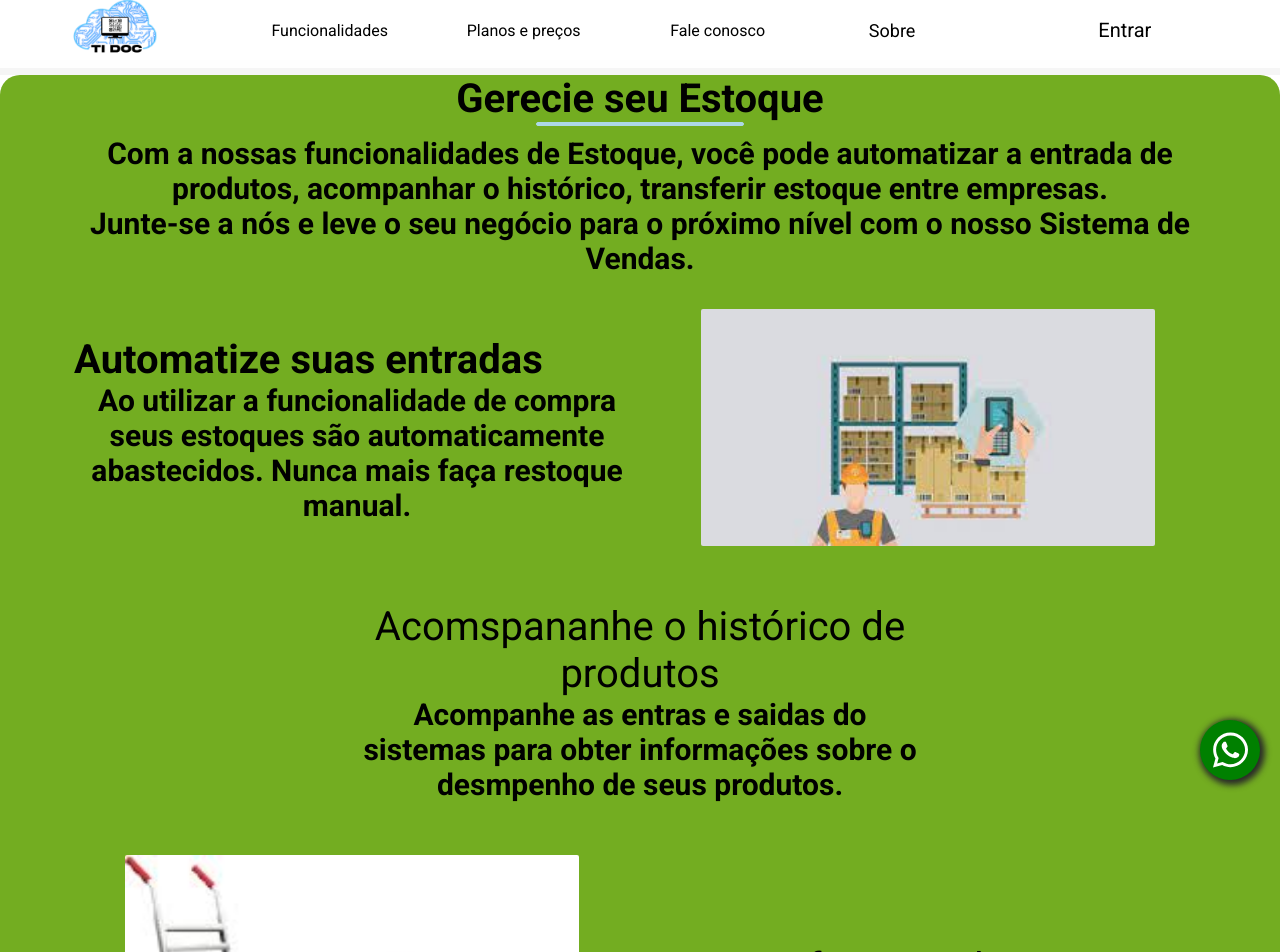
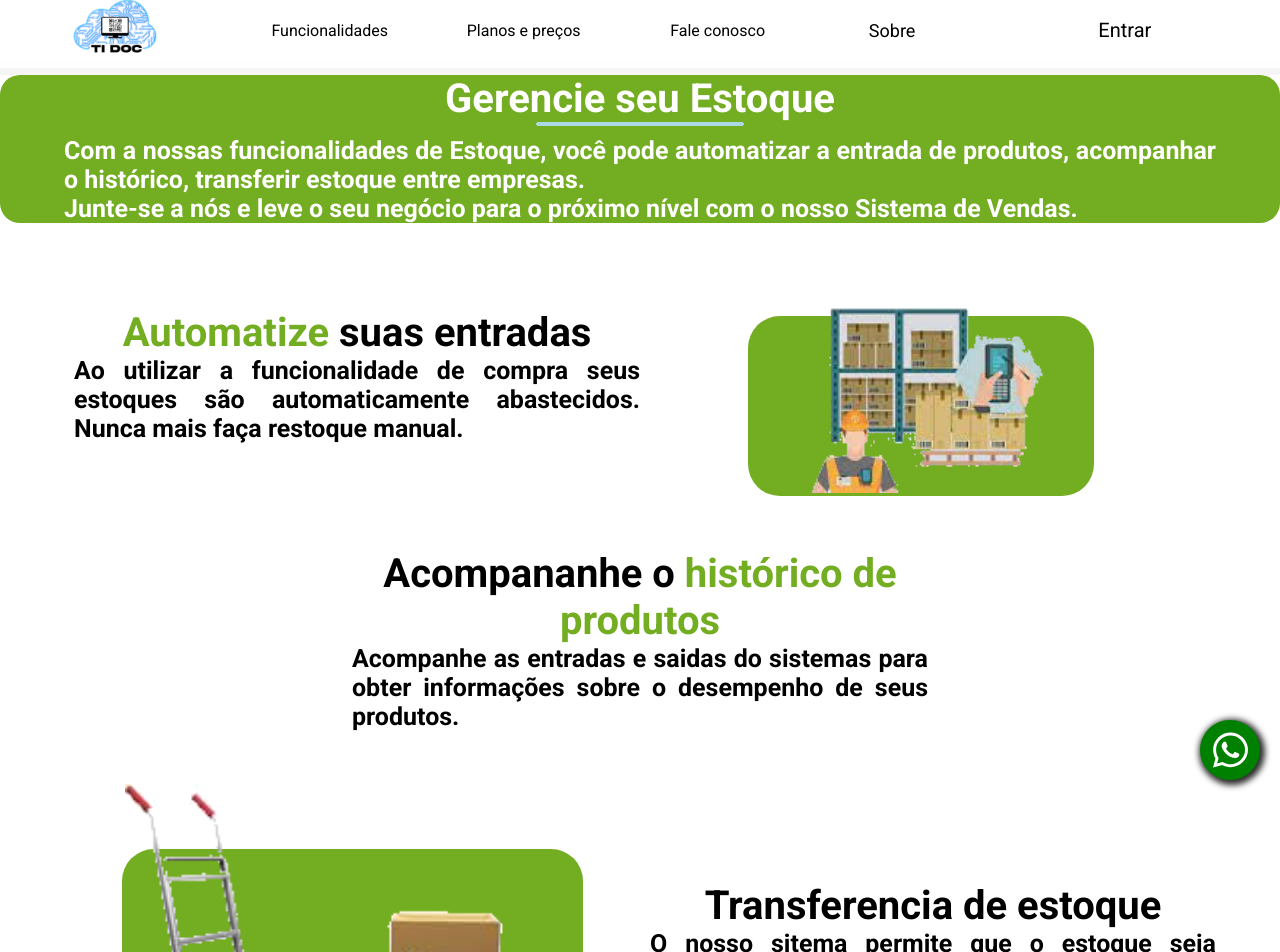
Before and after one commit to AiltonBergamo/SITE, a Vue app: page /funcional/estoque in a window 1280 px wide. Shown: the top 952 px of the page. Built offline with nearby package versions, Linux system fonts and the light colour scheme.

Commit message:
Refatoração novo padrão para telas de funcionalidade

```diff
--- a/src/pages/FuncionalidadeEstoque.vue
+++ b/src/pages/FuncionalidadeEstoque.vue
@@ -1,24 +1,28 @@
 <template>
+    <div class="column">
         <section class="header_cad">
-        <div class="column">
             <div class="titulo">
                 <h1 class="titulo">
-                    Gerecie seu Estoque
+                    Gerencie seu Estoque
                     <hr size="6" width="20%" color="lightblue" style="margin-left: 40%;border-radius: 20px;margin-bottom: 10px;">
                 </h1>
                 <h2>Com a nossas funcionalidades de Estoque, você pode automatizar a entrada de produtos, acompanhar o histórico, transferir estoque entre empresas.</h2>
                 <h2>Junte-se a nós e leve o seu negócio para o próximo nível com o nosso Sistema de Vendas.</h2>
             </div>
+        </section>
         <div class="bloco">
             <div class="row">
                 <div class="column texto center">
-                        <div class="textoEsquerda">
-                            <p class="titulo-sub negrito">Automatize suas entradas</p>
+                    <div class="textoCentraliza">
+                        <span class="titulo-sub negrito colorido">Automatize</span><span class="titulo-sub negrito"> suas entradas</span>
                     </div>
                     <h2>Ao utilizar a funcionalidade de compra seus estoques são automaticamente abastecidos. Nunca mais faça restoque manual.</h2>
                 </div>
                 <div class="tela">
-                        <img src="../assets/images/estoque.jpg" alt="">
+                    <div class="destaque" style="top: calc(50% - 60px);left: calc(50% - 180px);"></div>
+                    <div>
+                        <img src="../assets/images/estoque.png" alt="">
+                    </div>
                 </div>
             </div>
         </div>
@@ -26,20 +30,21 @@
             <div class="row center">
                 <div class="column" style="width: 50%;">
                     <div class="textoCentro">
-                            <span class="titulo-sub">Acomspananhe o histórico de produtos</span>
+                        <span class="titulo-sub negrito">Acompananhe o </span><span class="titulo-sub negrito colorido">histórico de produtos</span>
                     </div>
-                        <h2>Acompanhe as entras e saidas do sistemas para obter informações sobre o desmpenho de seus produtos.</h2>
+                    <h2>Acompanhe as entradas e saidas do sistemas para obter informações sobre o desempenho de seus produtos.</h2>
                 </div>
             </div>
         </div>
         <div class="bloco">
             <div class="row">
                 <div class="tela">
-                        <img src="../assets/images/transferencia.jpg" alt="">
+                    <div class="destaque" style="top: calc(50% - 100px);left: calc(50% - 230px);width: 80%;height: 50%;"></div>
+                    <img src="../assets/images/transferencia.png" alt="">
                 </div>
                 <div class="column center texto">
                     <div class="textoDireita">
-                            <span class="titulo-sub">Transferencia de estoque</span>
+                        <span class="titulo-sub negrito">Transferencia de estoque</span>
                     </div>
                     <h2>O nosso sitema permite que o estoque seja transferido entre multiplas empresas de forma simples e rápida.</h2>
                 </div>
@@ -48,13 +53,12 @@
         <div class="bloco">
             <div class="row center">
                 <div class="column" style="width: 30%;">
-                        <h3 class="tituloLista">Como Transferir Estoque:</h3>
+                    <h3 class="tituloLista">Como <span class="titulo-sub negrito colorido">Transferir Estoque</span>:</h3>
                 </div>
                 <iframe width="560" height="315" src="https://www.youtube.com/embed/Ghgg_fukbvU?si=kmzKiQfzvQy-oFqX" title="YouTube video player" frameborder="0" allow="accelerometer; autoplay; clipboard-write; encrypted-media; gyroscope; picture-in-picture; web-share" allowfullscreen></iframe>
             </div>
         </div>
     </div>
-    </section>
 </template>
 
 <script>
@@ -67,13 +71,18 @@
     *{
         color:var(--texto-padrao);
     }
+    .header_cad *{
+        color:white;
+    }
+    .colorido{
+        color: var(--destaque)
+    }
     .titulo-sub{
         font-size: 40px;
-        text-align: left;
-        /* color: var(--texto-titulo) */
     }
     h2{
-        font-size: 30px;
+        text-align: justify;
+        font-size: 25px;
     }
     .tituloLista{
         font-size: 50px;
@@ -119,9 +128,14 @@
         text-align: left;
     }
     .tela{
+        position: relative;
         width: 50%;
+        align-items: center;
+        justify-content: center;
     }
+
     .bloco .tela img{
+        z-index: 0;
         width: 80%;
         margin-top: 10px;
         margin-bottom: 10px;
@@ -129,12 +143,20 @@
         border-radius: 5px;
         transition: width 1.5s, border 2s;
     }
-    .bloco .tela img:hover{
+    /* .bloco .tela img:hover{
         width: 95%;
         transition: width 1.5s, border 2s;
         border: 3px solid #3b4599;
         border-radius: 5px;
         box-shadow: 2px 2px 6px 3px rgba(0, 0, 0, 0.5);
+    } */
+    .destaque{
+        width: 60%;
+        height: 180px;
+        position: absolute;
+        z-index: -1;
+        border-radius: 32px;
+        background-color: var(--destaque);
     }
     .negrito{
         font-weight: bold;
```
Also changed, not shown: src/assets/images/estoque.png (added), src/assets/images/transferencia.png (added). Lines whose indentation alone changed are shown as unchanged.
